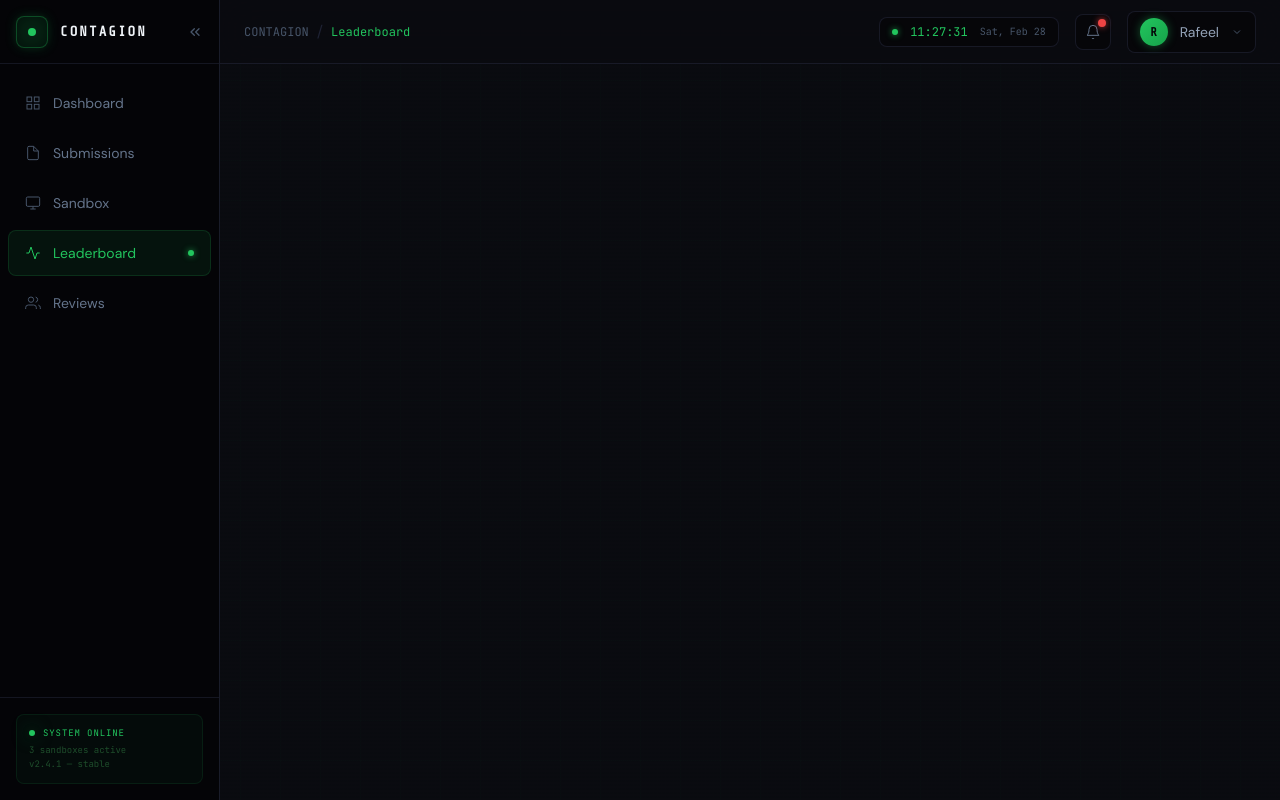
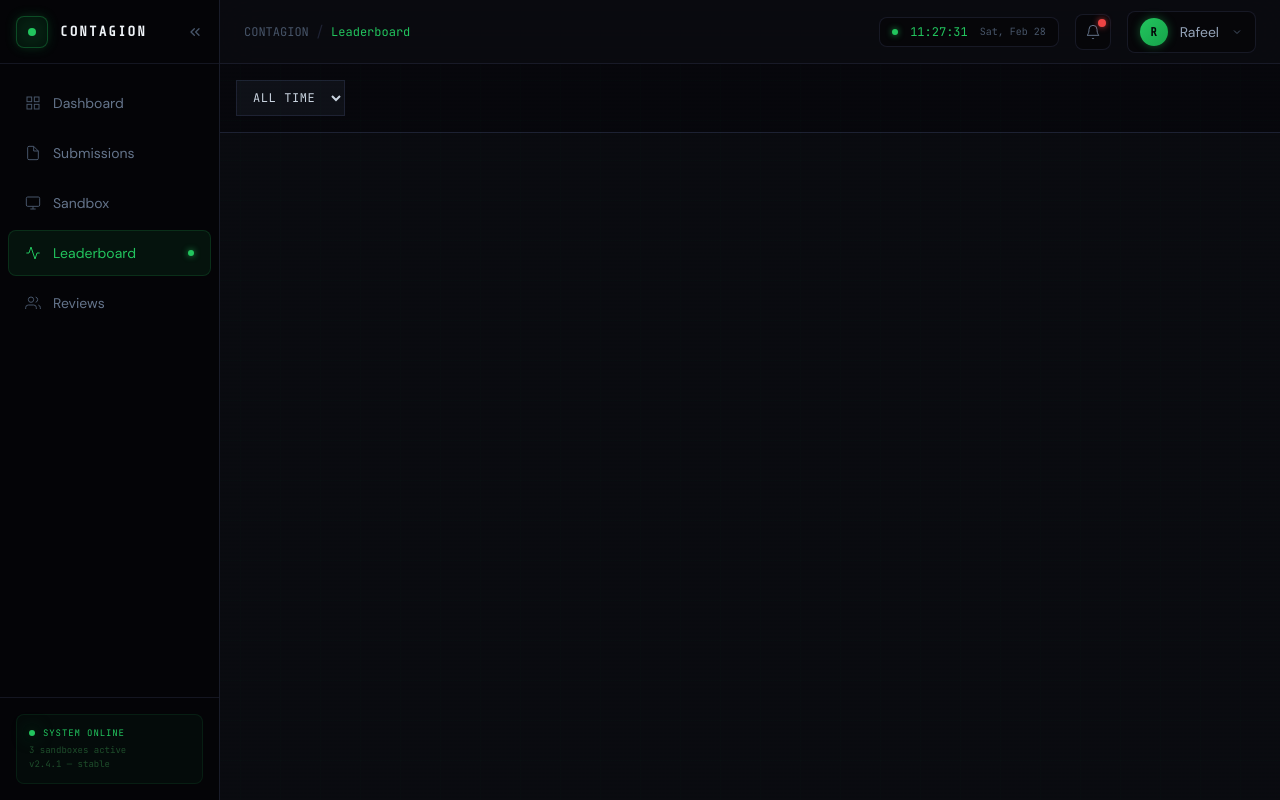
Before and after one commit to crymsor/Contagion, a React (Vite) app in the folder frontend/: page /leaderboard in a window 1280 px wide. Built offline with nearby package versions, Linux system fonts and the light colour scheme.

Commit message:
Dropdown universalized

```diff
--- /dev/null
+++ b/frontend/src/AppLayout/Leaderboard/Components/FilterBar.jsx
@@ -0,0 +1,42 @@
+import Dropdown from "../../SubmissionsPage/Components/Dropdown";
+import { useState } from "react";
+
+function FilterBar() {
+  const handleChange = (e) => {
+    const { name, value } = e.target;
+    onFilterChange(name, value);
+  };
+
+  const [filters, setFilters] = useState({
+    query: "",
+    status: "all",
+    family: "all",
+    duration: "all",
+  });
+
+  const handleFilterChange = (name, value) => {
+    setFilters((prev) => ({ ...prev, [name]: value }));
+  };
+  const selectBaseStyles = "bg-obsidian border border-phantom text-slate-300 py-2 px-3 focus:outline-none focus:border-toxic cursor-pointer font-mono text-xs uppercase tracking-wider";
+  return (
+    <>
+
+      <div className="flex flex-wrap items-center gap-3 p-4 bg-void/50 border-b border-phantom">
+        {/*Filter Dropdown*/}
+        <Dropdown
+          name="duration"
+          value={filters.duration}
+          onChange={handleChange}
+          options={[
+            { value: "all", label: "All Time" },
+            { value: "month", label: "Monthly" },
+            { value: "week", label: "Weekly" },
+          ]}
+        />
+      </div>
+
+    </>
+  )
+}
+
+export default FilterBar;
--- a/frontend/src/AppLayout/Leaderboard/Leaderboard.jsx
+++ b/frontend/src/AppLayout/Leaderboard/Leaderboard.jsx
@@ -1,6 +1,7 @@
 import { useState } from 'react';
 import Sidebar from '../Dashboard/Components/Sidebar.jsx'
 import TopBar from '../Dashboard/Components/TopBar.jsx';
+import FilterBar from './Components/FilterBar.jsx';
 
 function Leaderboard() {
 
@@ -15,6 +16,7 @@ function Leaderboard() {
 
       <div style={{ marginLeft: contentMargin }} className="transition-all duration-300">
         <TopBar pageName={"Leaderboard"} />
+        <FilterBar />
 
       </div>
 
--- /dev/null
+++ b/frontend/src/AppLayout/SubmissionsPage/Components/Dropdown.jsx
@@ -0,0 +1,23 @@
+function Dropdown({ options = [], value, onChange, name }) {
+  const selectBaseStyles =
+    "bg-obsidian border border-phantom text-slate-300 py-2 px-3 focus:outline-none focus:border-toxic cursor-pointer font-mono text-xs uppercase tracking-wider";
+
+  return (
+    <div className="flex flex-col">
+      <select
+        name={name}
+        value={value}
+        onChange={onChange}
+        className={selectBaseStyles}
+      >
+        {options.map((option) => (
+          <option key={option.value} value={option.value}>
+            {option.label}
+          </option>
+        ))}
+      </select>
+    </div>
+  );
+}
+
+export default Dropdown;
--- a/frontend/src/AppLayout/SubmissionsPage/Components/SearchBar.jsx
+++ b/frontend/src/AppLayout/SubmissionsPage/Components/SearchBar.jsx
@@ -1,4 +1,5 @@
 import React from "react";
+import Dropdown from "./Dropdown";
 
 function SearchBar({ filters, onFilterChange }) {
   const inputBaseStyles = "bg-abyss border border-phantom text-slate-100 py-2 px-4 focus:outline-none focus:border-toxic focus:ring-1 focus:ring-toxic/30 transition-all duration-200 placeholder:text-slate-600 font-mono text-sm";
@@ -28,36 +29,33 @@ function SearchBar({ filters, onFilterChange }) {
       </div>
 
       {/* Status Filter */}
-      <div className="flex flex-col">
-        <select
-          name="status"
-          value={filters.status}
-          onChange={handleChange}
-          className={selectBaseStyles}
-        >
-          <option value="all">All Status</option>
-          <option value="Approved">Approved</option>
-          <option value="Under Review">Under Review</option>
-          <option value="Archived">Archived</option>
-          <option value="Draft">Draft</option>
-        </select>
-      </div>
+      <Dropdown
+        options={[
+          { value: "all", label: "All Status" },
+          { value: "Approved", label: "Approved" },
+          { value: "Under Review", label: "Under Review" },
+          { value: "Archived", label: "Archived" },
+          { value: "Draft", label: "Draft" }
+        ]}
+        defaultValue="all"
+        onChange={handleChange}
+        value={filters.status}
+        name="status"
+      />
 
       {/* Family Filter */}
-      <div className="flex flex-col">
-        <select
-          name="family"
-          value={filters.family}
-          onChange={handleChange}
-          className={selectBaseStyles}
-        >
-          <option value="all">All Families</option>
-          <option value="Ransomware">Ransomware</option>
-          <option value="Trojan">Trojan</option>
-          <option value="Worm">Worm</option>
-          <option value="APT">APT</option>
-        </select>
-      </div>
+      <Dropdown
+        name="family"
+        value={filters.family}
+        onChange={handleChange}
+        options={[
+          { value: "all", label: "All Families" },
+          { value: "Ransomware", label: "Ransomware" },
+          { value: "Trojan", label: "Trojan" },
+          { value: "Worm", label: "Worm" },
+          { value: "APT", label: "APT" },
+        ]}
+      />
 
       {/* Terminal Pulse Indicator */}
       <div className="ml-auto flex items-center gap-2">
```
